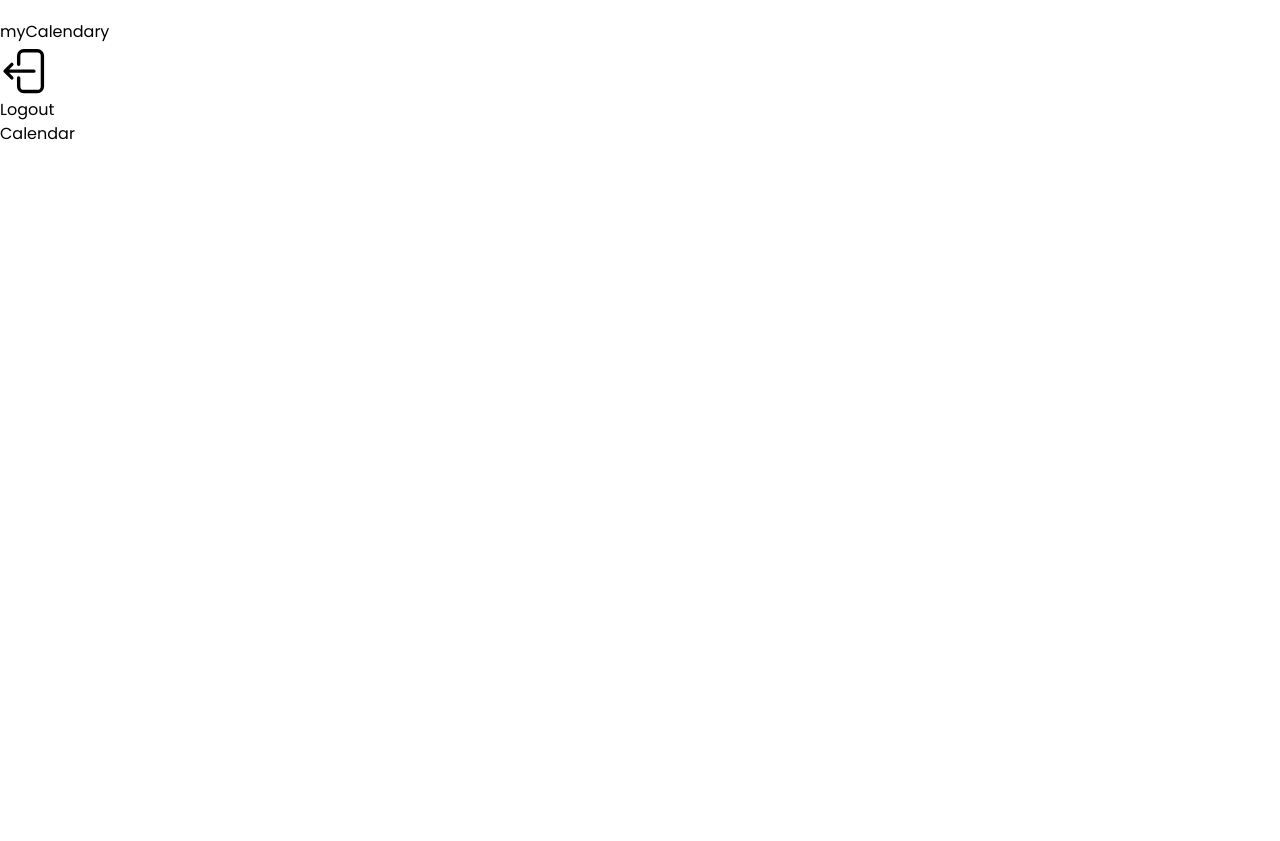
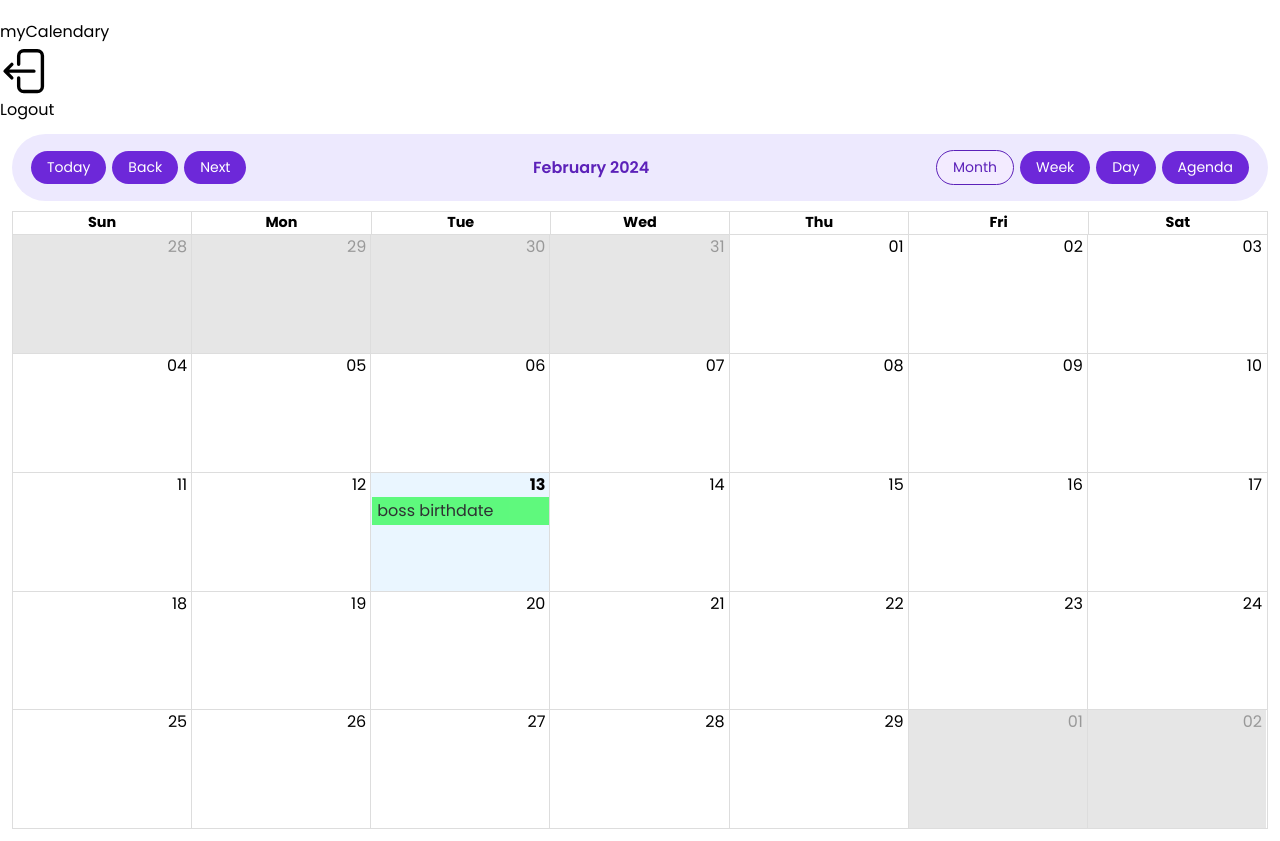
Before and after one commit to coofcoding/calendar-app, a React (Vite) app: page / in a window 1280 px wide. Shown: the part 1260-2101 px from the top of the page. Before the commit the page ends 1406 px from the top, so only its background shows below. Built offline with nearby package versions, Linux system fonts and the light colour scheme.

Commit message:
importing calendar

```diff
--- a/src/calendar/components/Navbar.jsx
+++ b/src/calendar/components/Navbar.jsx
@@ -4,8 +4,8 @@ export const Navbar = () => {
     return (
         <div className='bg-violet-100 m-3 rounded-full p-4 flex justify-between items-center'>
             <div className='flex items-center gap-2'>
-                <CalendarIcon className="ml-4 h-6 w-6 text-violet-500" />
-                <span className='text-violet-500 font-semibold'>myCalendary</span>
+                <CalendarIcon className="ml-4 h-6 w-6 text-violet-700" />
+                <span className='text-violet-700 font-semibold'>myCalendary</span>
             </div>
             <button
                 type="button"
--- /dev/null
+++ b/src/calendar/pages/Calendar.css
@@ -0,0 +1,36 @@
+.rbc-toolbar button {
+    transition: all 100ms;
+    background-color: rgb(109 40 217) !important;
+    border-radius: 100px !important;
+    margin-inline: 3px !important;
+    color: #fff !important;
+    font-size: 0.875rem;
+    border: 1px transparent !important;
+}
+
+.rbc-toolbar button:hover {
+    background-color: rgb(92, 33, 185) !important;
+}
+
+.rbc-toolbar {
+    background-color: rgb(237 233 254);
+    border-radius: 100px;
+    padding: 16px;
+}
+
+.rbc-calendar {
+    margin: 12px;
+}
+
+.rbc-toolbar button.rbc-active {
+    box-shadow: none !important;
+    background-color: rgb(243, 235, 255) !important;
+    color: rgb(92, 33, 185) !important;
+    border: 1px solid rgb(92, 33, 185) !important;
+
+}
+
+.rbc-toolbar-label {
+    font-weight: 600;
+    color: rgb(92, 33, 185);
+}
--- a/src/calendar/pages/CalendarPage.jsx
+++ b/src/calendar/pages/CalendarPage.jsx
@@ -1,10 +1,51 @@
-import { Navbar } from "../"
+import { Calendar } from 'react-big-calendar';
+import './Calendar.css';
+import 'react-big-calendar/lib/css/react-big-calendar.css';
+
+import { addHours } from 'date-fns';
+import { localizer } from '../../helpers';
+import { Navbar } from '../components/Navbar';
+
+const events = [{
+  title: 'boss birthdate',
+  notes: 'we have to buy the cake',
+  start: new Date(),
+  end: addHours( new Date(), 2 ),
+  bgColor: '#fafa',
+  user: {
+    _id: '123',
+    name: 'Kevin'
+  }
+}]
 
 export const CalendarPage = () => {
+
+  const eventStyleGetter = ( event, start, end, isSelected ) => {
+
+    const style = {
+      backgroundColor: '#3cfa5d',
+      color: 'black',
+      opacity: '0.8',
+      borderRadius: '0px'
+    };
+
+    return {
+      style
+    };
+
+  }
+
   return (
     <>
       <Navbar />
-      Calendar
+      <Calendar
+        localizer={localizer}
+        events={events}
+        startAccessor="start"
+        endAccessor="end"
+        style={{ height: 'calc(100vh - 105px)' }}
+        eventPropGetter={ eventStyleGetter }
+      />
     </>
 
   )
--- /dev/null
+++ b/src/helpers/CalendarLocalizer.js
@@ -0,0 +1,15 @@
+import { dateFnsLocalizer } from 'react-big-calendar';
+import { format, parse, startOfWeek, getDay } from 'date-fns';
+import enUS from 'date-fns/locale/en-US';
+
+const locales = {
+  'en-US': enUS,
+}
+
+export const localizer = dateFnsLocalizer({
+  format,
+  parse,
+  startOfWeek,
+  getDay,
+  locales,
+})
--- /dev/null
+++ b/src/helpers/index.js
@@ -0,0 +1 @@
+export * from './CalendarLocalizer';
--- a/src/main.jsx
+++ b/src/main.jsx
@@ -14,9 +14,9 @@ import '@fontsource/poppins/800.css';
 import '@fontsource/poppins/900.css';
 
 ReactDOM.createRoot(document.getElementById('root')).render(
-  <React.StrictMode>
+  // <React.StrictMode>
     <BrowserRouter>
       <CalendarApp />
     </BrowserRouter>
-  </React.StrictMode>,
+  // </React.StrictMode>,
 )
```
